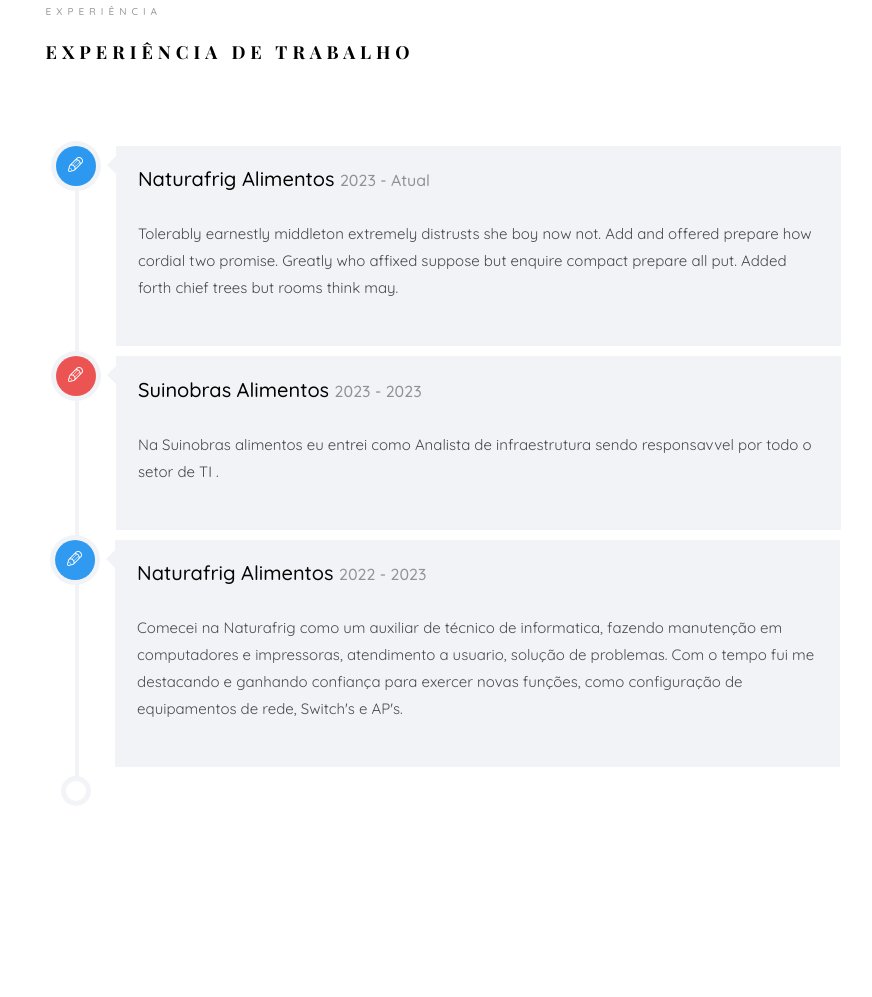
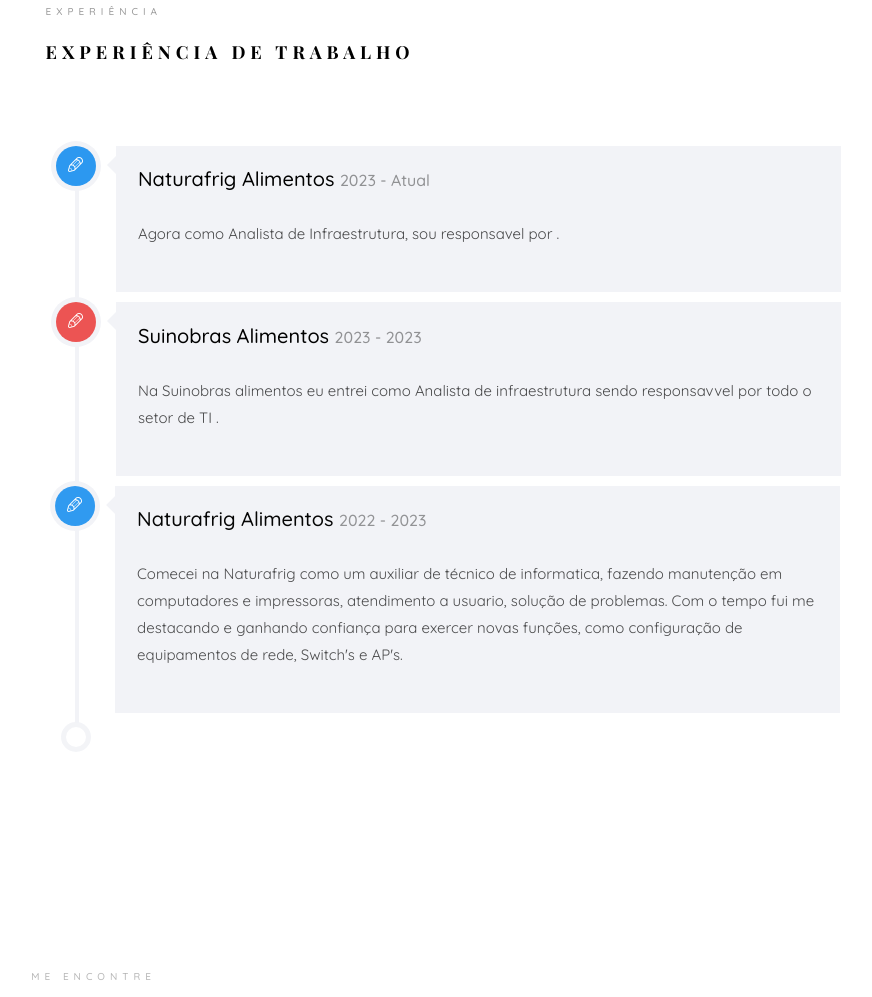
Before and after one commit to GustavoLachman/Portifolio-Lachman, a plain HTML site: page index.html in a window 1280 px wide. Shown: the part 3255-4252 px from the top of the page, without its empty margins (347-1219 px from the left). Drawn offline with nearby package versions, Linux system fonts and the light colour scheme; files whose address does not match are found by name; a web font is replaced by a local one.

Commit message:
Atualização 11/10/24

```diff
--- a/index.html
+++ b/index.html
@@ -336,7 +336,7 @@
 
 					               <div class="timeline-label">
 					                  <h2><a href="#">Naturafrig Alimentos</a> <span>2023 - Atual</span></h2>
-					                  <p>Tolerably earnestly middleton extremely distrusts she boy now not. Add and offered prepare how cordial two promise. Greatly who affixed suppose but enquire compact prepare all put. Added forth chief trees but rooms think may.</p>
+							  <p>Agora como Analista de Infraestrutura, sou responsavel por .</p>
 					               </div>
 					            </div>
 					         </article>
```
